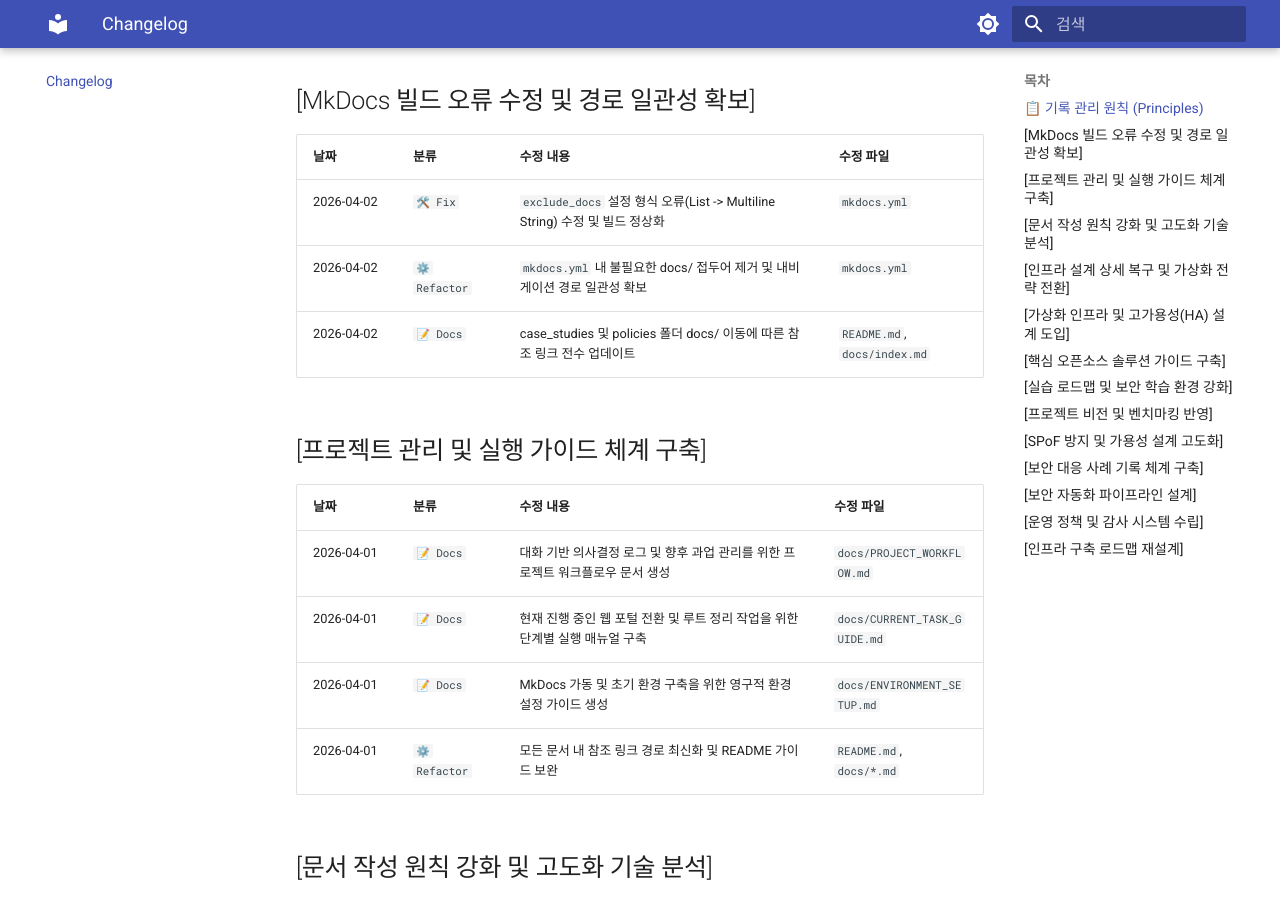
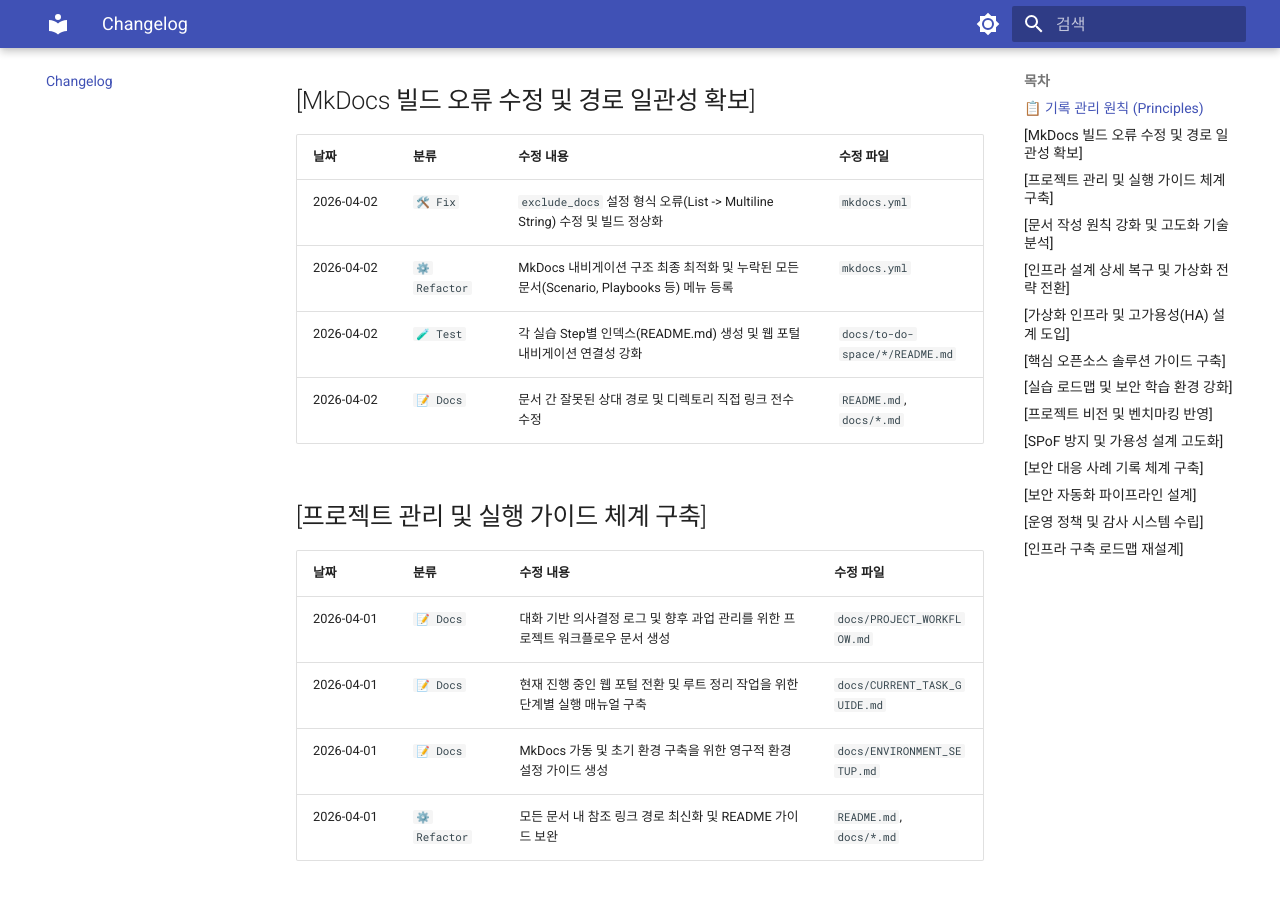
Before and after one commit to ksj686/cloud_infra, an MkDocs documentation site: the page built from docs/CHANGELOG.md, in a window 1280 px wide and 900 px high, scrolled down 782 px. Built offline with MkDocs 1.6.1 and Material for MkDocs 9.7.7, drawn with Linux system fonts in a browser that asks for light colours.

Commit message:
docs: 변경 이력 기록

```diff
--- a/docs/CHANGELOG.md
+++ b/docs/CHANGELOG.md
@@ -23,8 +23,9 @@
 | 날짜 | 분류 | 수정 내용 | 수정 파일 |
 | :--- | :--- | :--- | :--- |
 | 2026-04-02 | `🛠️ Fix` | `exclude_docs` 설정 형식 오류(List -> Multiline String) 수정 및 빌드 정상화 | `mkdocs.yml` |
-| 2026-04-02 | `⚙️ Refactor` | `mkdocs.yml` 내 불필요한 docs/ 접두어 제거 및 내비게이션 경로 일관성 확보 | `mkdocs.yml` |
-| 2026-04-02 | `📝 Docs` | case_studies 및 policies 폴더 docs/ 이동에 따른 참조 링크 전수 업데이트 | `README.md`, `docs/index.md` |
+| 2026-04-02 | `⚙️ Refactor` | MkDocs 내비게이션 구조 최종 최적화 및 누락된 모든 문서(Scenario, Playbooks 등) 메뉴 등록 | `mkdocs.yml` |
+| 2026-04-02 | `🧪 Test` | 각 실습 Step별 인덱스(README.md) 생성 및 웹 포털 내비게이션 연결성 강화 | `docs/to-do-space/*/README.md` |
+| 2026-04-02 | `📝 Docs` | 문서 간 잘못된 상대 경로 및 디렉토리 직접 링크 전수 수정 | `README.md`, `docs/*.md` |
 
 ## [프로젝트 관리 및 실행 가이드 체계 구축]
 | 날짜 | 분류 | 수정 내용 | 수정 파일 |
```
